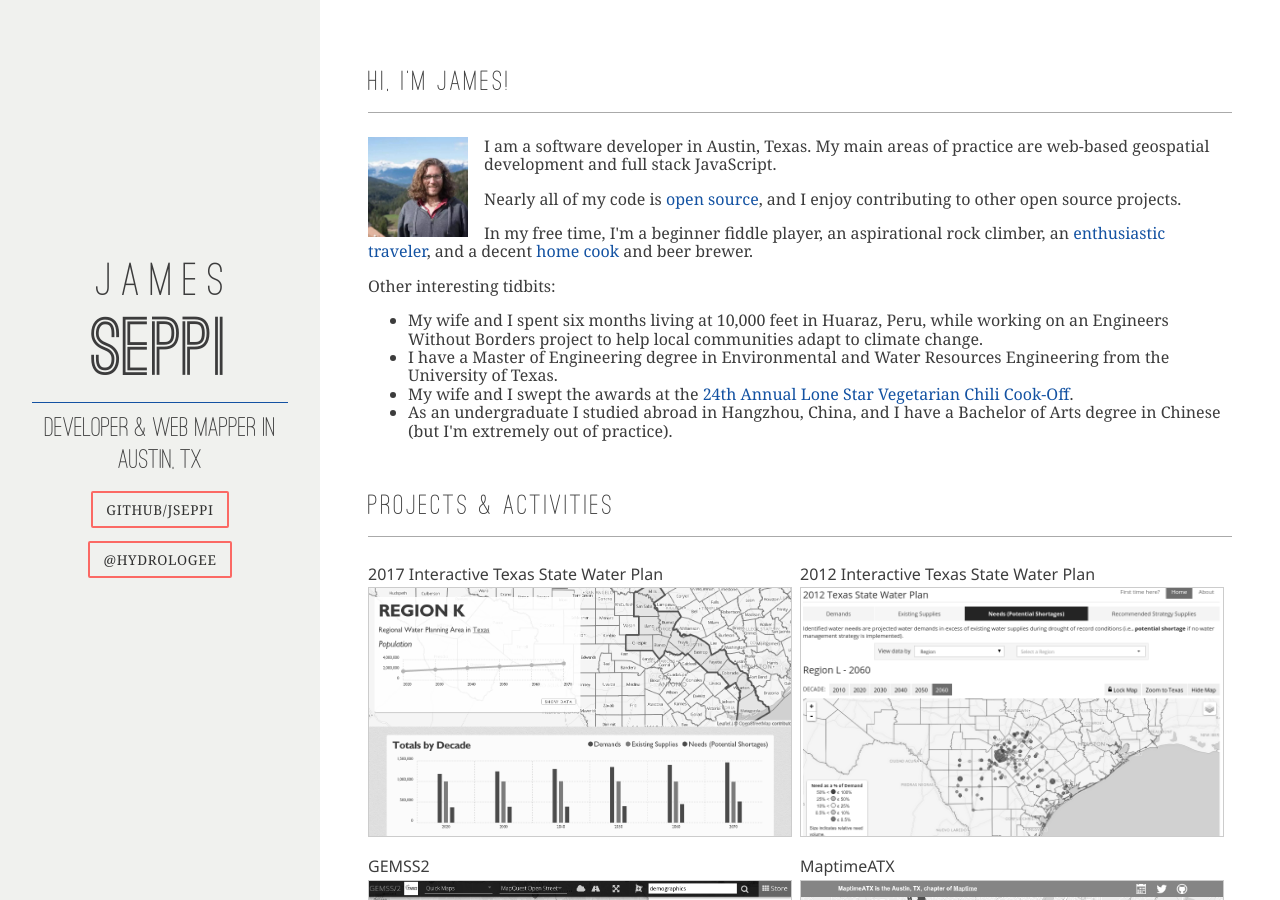
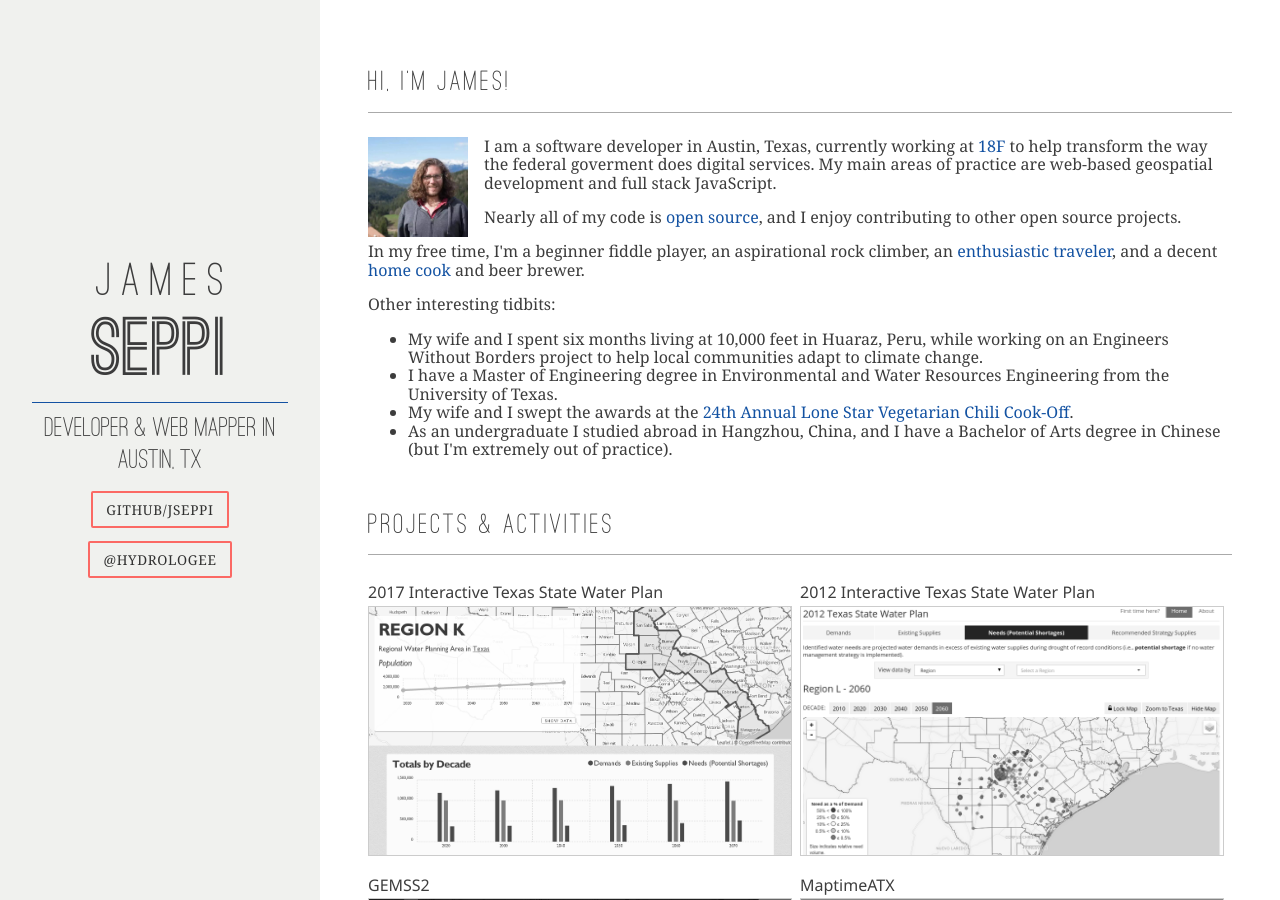
Before and after one commit to jseppi/jseppi.github.io, a Jekyll site: the page built from index.html, in a window 1280 px wide and 900 px high. Built offline with Jekyll 4.4.1, drawn with Linux system fonts in a browser that asks for light colours; nearby versions of some CDN libraries.

Commit message:
add note about 18F

```diff
--- a/index.html
+++ b/index.html
@@ -9,7 +9,7 @@ published: true
     <div class="pure-g">
       <div class="pure-u-1">
         <img src="/img/james_seppi.jpg" alt="James Seppi"/>
-        <p>I am a software developer in Austin, Texas. My main areas of practice are web-based geospatial development and full stack JavaScript.</p>
+        <p>I am a software developer in Austin, Texas, currently working at <a href="https://18f.gsa.gov" title="18F">18F</a> to help transform the way the federal goverment does digital services. My main areas of practice are web-based geospatial development and full stack JavaScript.</p>
         <p>Nearly all of my code is <a href="https://github.com/jseppi">open source</a>, and I enjoy contributing to other open source projects.</p>
         <p>In my free time, I'm a beginner fiddle player, an aspirational rock climber, an <a href="http://picasaweb.google.com/103599068819414368719">enthusiastic traveler</a>, and a decent <a href="http://kitchen.coseppi.com">home cook</a> and beer brewer.</p>
         <p>Other interesting tidbits:</p>
```
